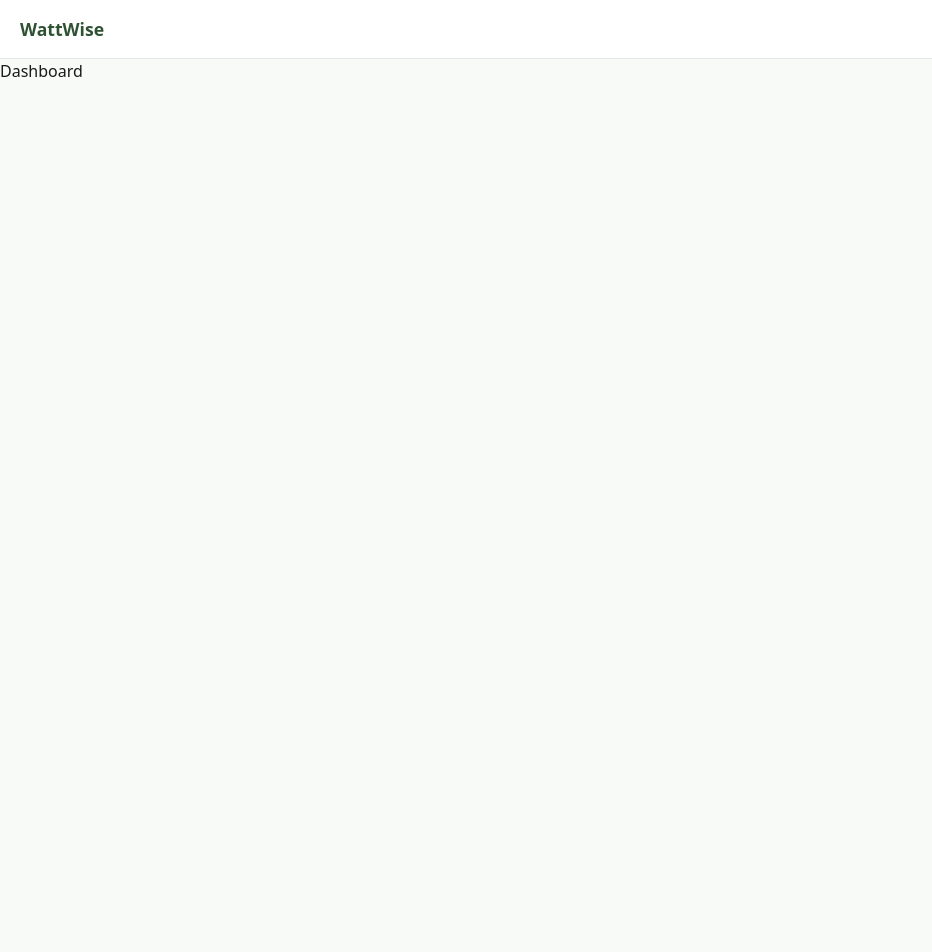
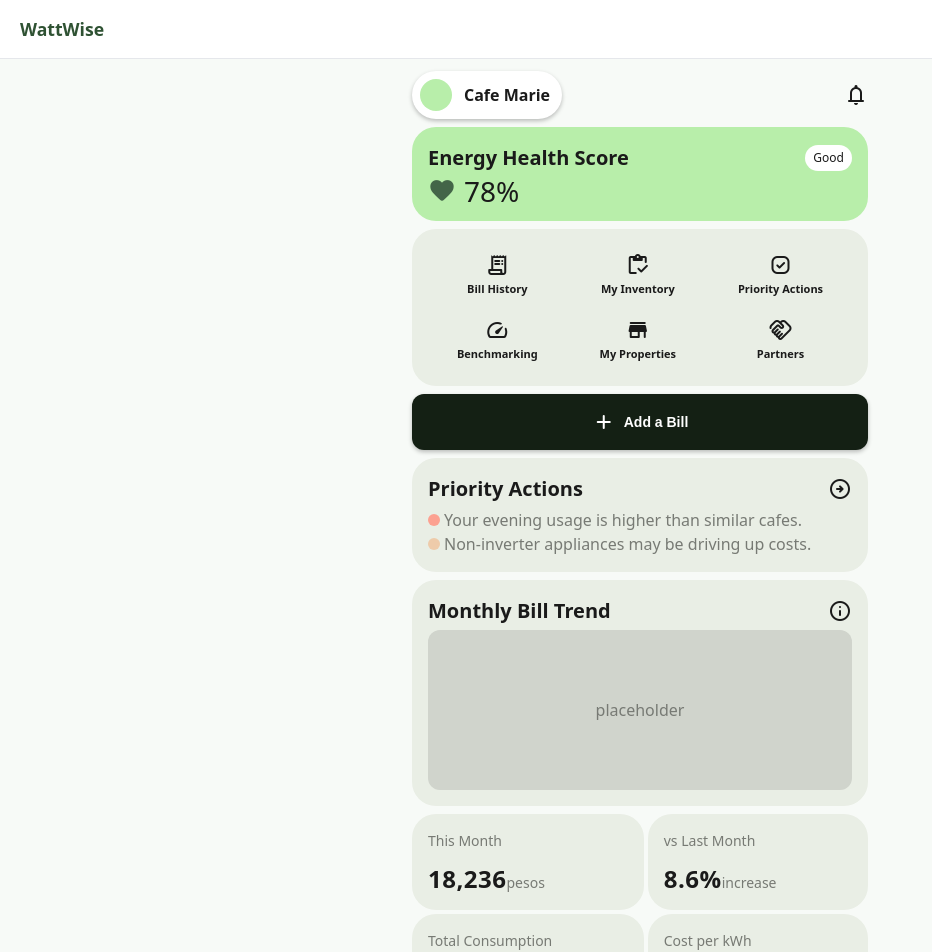
Before and after one commit to bananaNuggets75/watt-wise, a React (Vite) app in the folder apps/web/: page /dashboard in a window 1280 px wide. Shown: the top 952 px of the page, without its empty margins (0-932 px from the left). Before the commit the page ends 800 px from the top, so only its background shows below. Built offline with nearby package versions, Linux system fonts and the light colour scheme; no server answers.

Commit message:
feat(web): add dashboard items and css

```diff
--- /dev/null
+++ b/apps/web/src/features/dashboard/Dashboard.css
@@ -0,0 +1,231 @@
+/* block__elem--mod */
+p {
+  margin: 0;
+}
+
+.dashboard {
+  max-width: 480px;
+  margin: 0 auto;
+  padding: 12px;
+  color: #1a1a1a;
+  display: flex;
+  flex-direction: column;
+  gap: 8px;
+}
+
+.dashboard__header {
+  display: flex;
+  justify-content: space-between;
+  align-items: center;
+}
+
+.dashboard__card {
+  padding: 16px;
+  border-radius: 24px;
+  background-color: #e9eee5;
+  display: flex;
+  flex-direction: column;
+  gap: 4px;
+}
+
+.dashboard__card--green {
+  background-color: #b8eeaa;
+}
+
+.card__header {
+  display: flex;
+  align-items: center;
+}
+
+.card__title {
+  font-size: 20px;
+  font-weight: bold;
+  width: 100%;
+  margin: 0px;
+}
+
+.dashboard__button--with-icon {
+  display: flex;
+  gap: 8px;
+  align-items: center;
+  justify-content: center;
+}
+
+.dashboard__button {
+  border: none;
+  cursor: pointer;
+  padding: 16px;
+  border-radius: 12px;
+  font-size: 14px;
+  font-weight: bold;
+  box-shadow: 0px 2px 4px rgba(0, 0, 0, 0.25);
+  transition: 100ms all;
+}
+
+.dashboard__button:active {
+  transform: scale(0.98);
+  box-shadow: 0px 1px 2px rgba(0, 0, 0, 0.25);
+}
+
+.dashboard__button--primary {
+  background-color: #142014;
+  color: white;
+}
+
+.selector {
+  background-color: white;
+  padding: 8px;
+  border-radius: 24px;
+  box-shadow: 0 2px 4px rgba(0, 0, 0, 0.25);
+  display: flex;
+  align-items: center;
+  gap: 8px;
+  padding: 8px;
+}
+
+.selector__label {
+  font-size: 16px;
+  font-weight: bold;
+  padding: 0px 4px;
+}
+
+.selector__avatar {
+  height: 32px;
+  width: 32px;
+  background-color: #b8eeaa;
+  border-radius: 100%;
+}
+
+.health-card__content {
+  display: flex;
+  gap: 8px;
+  align-items: center;
+}
+
+.health-card__percentage {
+  font-size: 28px;
+  line-height: 16px;
+}
+
+.health-card__status {
+  border-radius: 9999px;
+  background-color: white;
+  padding: 4px 8px;
+  font-size: 12px;
+  display: flex;
+  align-items: center;
+}
+
+.icon--large {
+  font-size: 28px !important;
+  font-variation-settings: "opsz" 48;
+}
+
+.icon--filled {
+  font-variation-settings: "FILL" 100;
+}
+
+.icon--color-primary {
+  color: #436548;
+}
+
+.quick-links {
+  width: 100%;
+  display: grid;
+  grid: auto / auto auto auto;
+  gap: 4px;
+  margin: 0px;
+}
+
+.quick-links__item {
+  display: flex;
+  flex-direction: column;
+  justify-content: center;
+  align-items: center;
+  font-size: 11px;
+  gap: 4px;
+  padding: 8px 4px;
+  font-weight: bold;
+  user-select: none;
+  cursor: pointer;
+  border-radius: 12px;
+}
+
+.quick-links__item:hover {
+  background-color: #d0d4cc;
+}
+
+.priority-list {
+  display: flex;
+  flex-direction: column;
+  margin: 0;
+  list-style: none;
+  padding: 0;
+}
+
+.priority-list__item {
+  display: flex;
+  gap: 4px;
+  align-items: center;
+}
+
+.priority-list__text {
+  line-clamp: 1;
+  overflow: hidden;
+  font-size: 16px;
+  text-overflow: ellipsis;
+  display: -webkit-box;
+  -webkit-box-orient: vertical;
+  -webkit-line-clamp: 1;
+}
+
+.priority-list__indicator {
+  height: 12px;
+  width: 12px;
+  border-radius: 50%;
+}
+.priority-list__indicator--high {
+  background-color: #fca191;
+}
+.priority-list__indicator--med {
+  background-color: #eecbaa;
+}
+
+.text--muted {
+  color: #777a74;
+}
+
+.monthly-card__placeholder {
+  background-color: #d0d4cc;
+  height: 160px;
+  border-radius: 12px;
+  display: flex;
+  justify-content: center;
+  align-items: center;
+}
+
+.stats {
+  width: 100%;
+  display: grid;
+  grid: auto / auto auto;
+  gap: 4px;
+  margin: 0px;
+}
+
+.stats__card {
+  height: 96px;
+  display: flex;
+  flex-direction: column;
+  justify-content: space-between;
+}
+
+.stats__label {
+  font-size: 14px;
+}
+
+.stats__value {
+  font-size: 24px;
+  font-weight: bold;
+  line-height: 16px;
+  letter-spacing: 0.5px;
+}
--- a/apps/web/src/features/dashboard/Dashboard.tsx
+++ b/apps/web/src/features/dashboard/Dashboard.tsx
@@ -1,7 +1,120 @@
+import "material-symbols/rounded.css";
+
+import "./Dashboard.css";
+
 /**
  * Energy dashboard component. This is what the user first sees when logged in.
  * Displays health score, quick links, top priority actions, and some statistics.
  */
 export function Dashboard() {
-  return <div>Dashboard</div>;
+  return (
+    <div className="dashboard">
+      <div className="dashboard__header">
+        <div className="selector">
+          <div className="selector__avatar" />
+          <div className="selector__label">Cafe Marie</div>
+        </div>
+        <span className="material-symbols-rounded">notifications</span>
+      </div>
+      <div className="dashboard__card dashboard__card--green">
+        <div className="card__header">
+          <h3 className="card__title">Energy Health Score</h3>
+          <div className="health-card__status">Good</div>
+        </div>
+        <div className="health-card__content">
+          <span className="material-symbols-rounded icon--large icon--filled icon--color-primary">
+            favorite
+          </span>
+          <p className="health-card__percentage">78%</p>
+        </div>
+      </div>
+      <ul className="dashboard__card quick-links">
+        <li className="quick-links__item">
+          <span className="material-symbols-rounded">receipt_long</span>
+          <p>Bill History</p>
+        </li>
+        <li className="quick-links__item">
+          <span className="material-symbols-rounded">inventory</span>
+          <p>My Inventory</p>
+        </li>
+        <li className="quick-links__item">
+          <span className="material-symbols-rounded">priority</span>
+          <p>Priority Actions</p>
+        </li>
+        <li className="quick-links__item">
+          <span className="material-symbols-rounded">speed</span>
+          <p>Benchmarking</p>
+        </li>
+        <li className="quick-links__item icon--filled">
+          <span className="material-symbols-rounded">store</span>
+          <p>My Properties</p>
+        </li>
+        <li className="quick-links__item">
+          <span className="material-symbols-rounded">handshake</span>
+          <p>Partners</p>
+        </li>
+      </ul>
+      <button className="dashboard__button dashboard__button--primary dashboard__button--with-icon">
+        <span className="material-symbols-rounded">add</span>
+        <p>Add a Bill</p>
+      </button>
+      <div className="dashboard__card">
+        <div className="card__header">
+          <h3 className="card__title">Priority Actions</h3>
+          <span className="material-symbols-rounded">arrow_circle_right</span>
+        </div>
+        <ul className="priority-list">
+          <li className="priority-list__item">
+            <div className="priority-list__indicator priority-list__indicator--high" />
+            <p className="text--muted priority-list__text">
+              Your evening usage is higher than similar cafes.
+            </p>
+          </li>
+          <li className="priority-list__item">
+            <div className="priority-list__indicator priority-list__indicator--med" />
+            <p className="text--muted priority-list__text">
+              Non-inverter appliances may be driving up costs.
+            </p>
+          </li>
+        </ul>
+      </div>
+      <div className="dashboard__card">
+        <div className="card__header">
+          <h3 className="card__title">Monthly Bill Trend</h3>
+          <span className="material-symbols-rounded">info</span>
+        </div>
+        <div className="monthly-card__placeholder text--muted">placeholder</div>
+      </div>
+      <div className="stats">
+        <div className="dashboard__card stats__card">
+          <p className="stats__label text--muted">This Month</p>
+          <div>
+            <span className="stats__value">18,236</span>
+            <span className="stats__label text--muted">pesos</span>
+          </div>
+        </div>
+        <div className="dashboard__card stats__card">
+          <p className="stats__label text--muted">vs Last Month</p>
+          <div>
+            <span className="stats__value">8.6%</span>
+            <span className="stats__label text--muted">increase</span>
+          </div>
+        </div>
+        <div className="dashboard__card stats__card">
+          <p className="stats__label text--muted">Total Consumption</p>
+          <div>
+            <span className="stats__value">312</span>
+            <span className="stats__label text--muted">kWh</span>
+          </div>
+        </div>
+        <div className="dashboard__card stats__card">
+          <p className="stats__label text--muted">Cost per kWh</p>
+          <div>
+            <span className="stats__value">5.85</span>
+            <span className="stats__label text--muted">pesos</span>
+          </div>
+        </div>
+      </div>
+    </div>
+  );
 }
```
